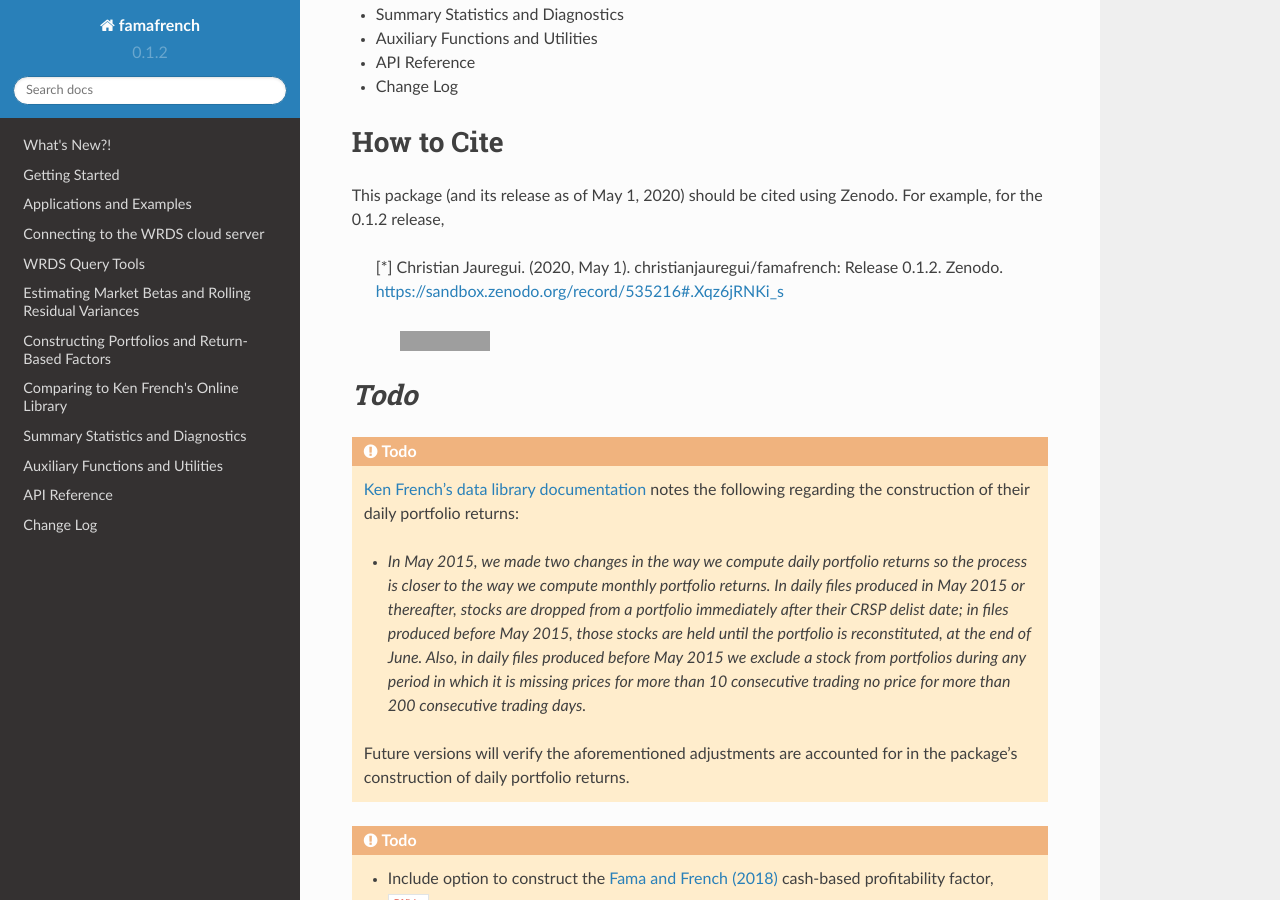
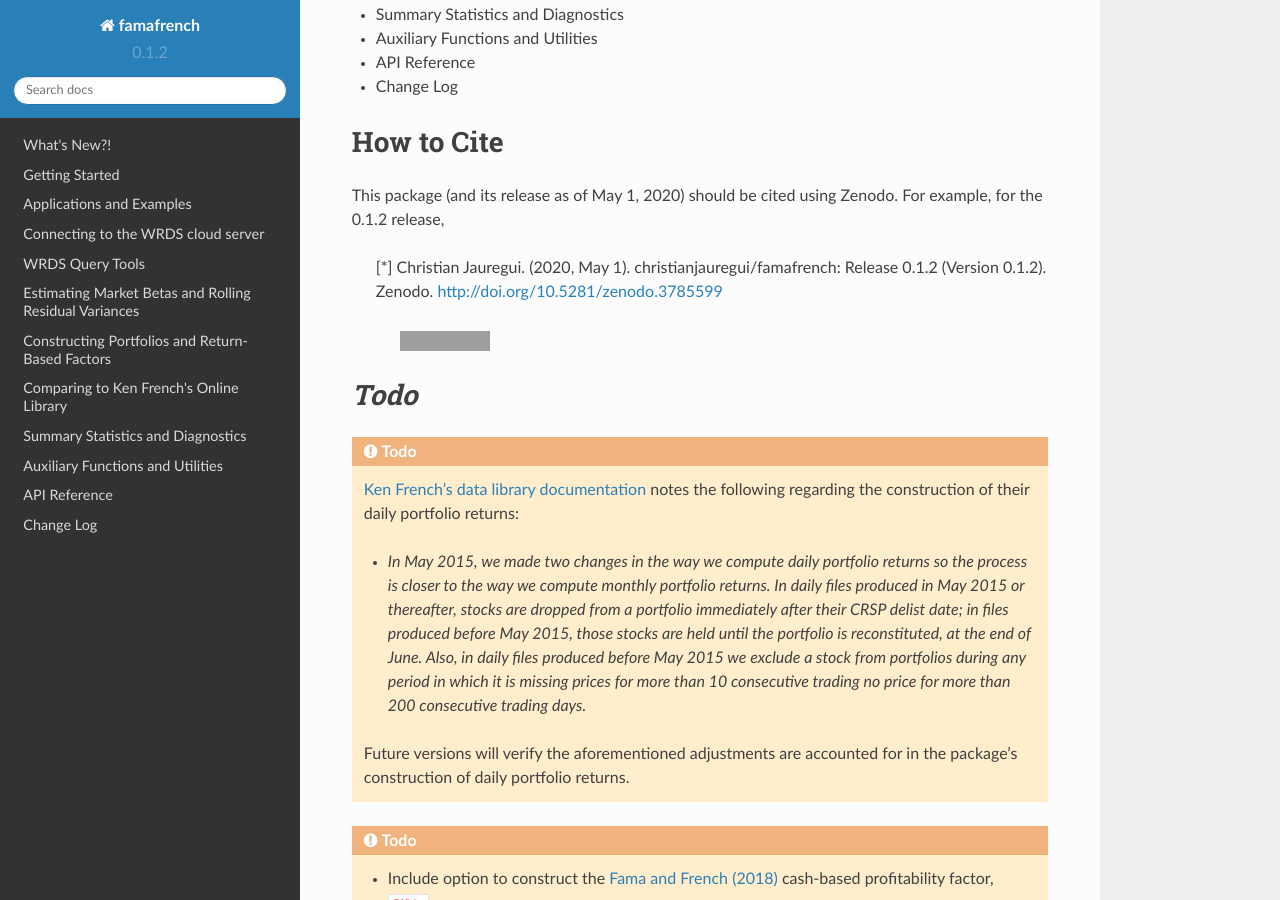
Before and after one commit to christianjauregui/famafrench, a Sphinx documentation site: the page built from docs/source/index.rst, in a window 1280 px wide and 900 px high, scrolled down 1264 px. Built offline with Sphinx 7.4.7 and the Read the Docs theme 2.0.0, drawn with Linux system fonts in a browser that asks for light colours; grey boxes are pictures that could not be loaded.

Commit message:
Update index.rst

```diff
--- a/docs/source/index.rst
+++ b/docs/source/index.rst
@@ -80,10 +80,10 @@ How to Cite
 ************
 This package (and its release as of May 1, 2020) should be cited using Zenodo. For example, for the 0.1.2 release,
 
-   [*] Christian Jauregui. (2020, May 1). christianjauregui/famafrench: Release 0.1.2. Zenodo. https://sandbox.zenodo.org/record/535216#.Xqz6jRNKi_s
+   [*] Christian Jauregui. (2020, May 1). christianjauregui/famafrench: Release 0.1.2 (Version 0.1.2). Zenodo. http://doi.org/10.5281/zenodo.3785599
 
-      .. image:: https://sandbox.zenodo.org/badge/doi/10.5072/zenodo.535216.svg
-         :target: https://sandbox.zenodo.org/record/535216#.Xqz6jRNKi_s
+       .. image:: https://zenodo.org/badge/DOI/10.5281/zenodo.3785599.svg
+         :target: https://doi.org/10.5281/zenodo.3785599
 
 *******************
 `Todo`
```
